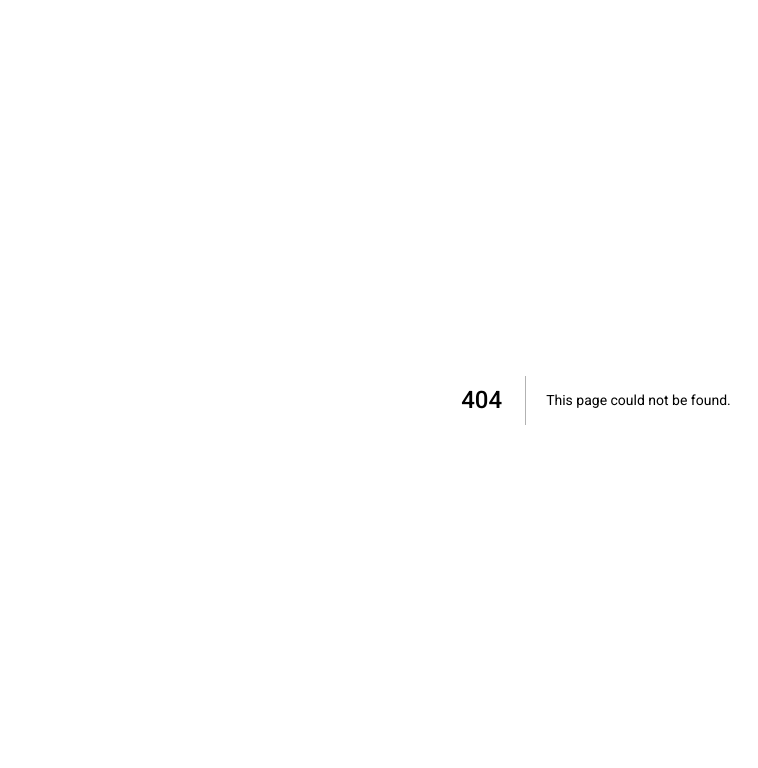
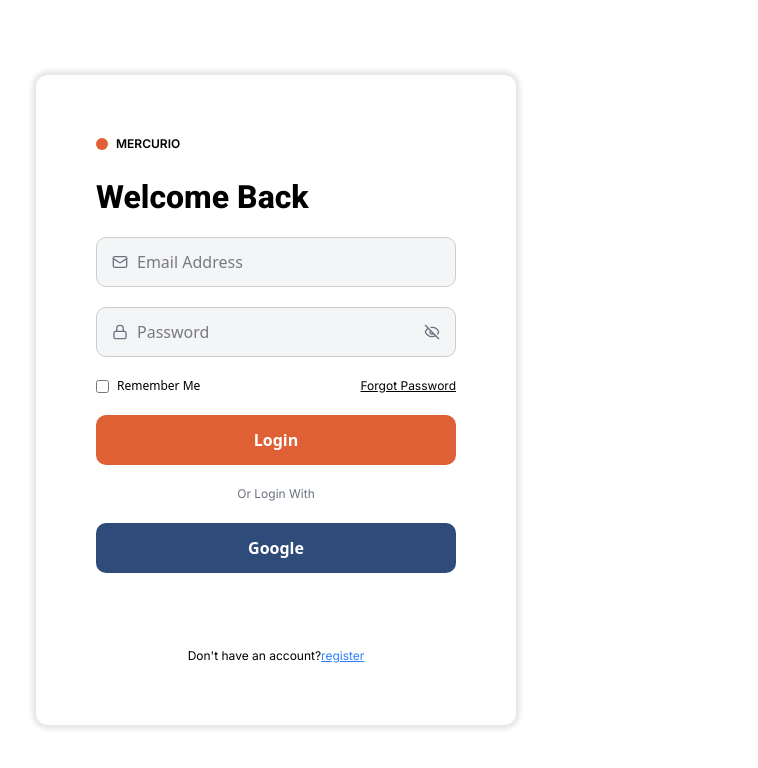
Before and after one commit to Zer0-Gravity/invoice-and-client-manager, a Next.js app: page /login in a window 1280 px wide. Before the commit this address had no page. Shown: the top 768 px of the page, without its empty margins (44-802 px from the left). Built offline with nearby package versions, Linux system fonts and the light colour scheme.

Commit message:
feat: implement authentication components with input fields and wrappers for login and registration

```diff
--- /dev/null
+++ b/app/(auth)/_components/AuthInput.tsx
@@ -0,0 +1,25 @@
+import { LucideIcon } from "lucide-react";
+
+interface InputFieldProps {
+    icons: LucideIcon;
+    placeholder: string;
+}
+
+export default function InputField({
+    icons: Icon,
+    placeholder,
+}: InputFieldProps) {
+    return (
+        <div className="relative">
+            <input
+                type="text"
+                placeholder={placeholder}
+                className="bg-input-background border border-input-border rounded-[10px] h-12.5 pl-10 text-[16px] w-full"
+            />
+            <Icon
+                size={16}
+                className="absolute top-1/2 -translate-y-1/2 left-4 text-muted-foreground"
+            />
+        </div>
+    );
+}
--- /dev/null
+++ b/app/(auth)/_components/AuthPassword.tsx
@@ -0,0 +1,34 @@
+"use client";
+
+import { Eye, EyeOff, Lock } from "lucide-react";
+import { useState } from "react";
+
+interface PasswordFieldProps {
+    placeholder: string;
+}
+
+export default function PasswordField({ placeholder }: PasswordFieldProps) {
+    const [show, setShow] = useState<boolean>(false);
+
+    return (
+        <div className="relative">
+            <input
+                type={show ? "text" : "password"}
+                placeholder={placeholder}
+                className="bg-input-background border border-input-border rounded-[10px] h-12.5 pl-10 text-[16px] w-full"
+            />
+            <Lock
+                size={16}
+                className="absolute top-1/2 -translate-y-1/2 left-4 text-muted-foreground"
+            />
+            <button
+                onClick={() => setShow(!show)}
+                type="button"
+                className="absolute top-1/2 -translate-y-1/2 right-4 text-muted-foreground cursor-pointer"
+                aria-label={show ? "Show Password" : "Hide Password"}
+            >
+                {show ? <Eye size={16} /> : <EyeOff size={16} />}
+            </button>
+        </div>
+    );
+}
--- /dev/null
+++ b/app/(auth)/_components/AuthWrapper.tsx
@@ -0,0 +1,45 @@
+import Link from "next/link";
+import { ReactNode } from "react";
+
+interface AuthWrapperProps {
+    children: ReactNode;
+    header: string;
+    link: string;
+    notice: string;
+}
+
+export default function AuthWrapper({
+    children,
+    header,
+    link,
+    notice,
+}: AuthWrapperProps) {
+    return (
+        <main className="p-5 md:p-20 flex sm:items-center h-screen">
+            {/* Form Sections */}
+            <section className="sm:p-15 rounded-xl md:shadow-[0px_0px_5px_4px_rgba(0,0,0,0.1)] bg-card w-full sm:w-120 h-full sm:h-162.5 flex flex-col items-center gap-4">
+                <div className="space-y-5 w-full">
+                    <div className="flex gap-2 md:items-center">
+                        <div className="h-3 w-3 bg-primary rounded-full" />
+                        <p className="text-[12px] font-semibold">MERCURIO</p>
+                    </div>
+                    <h1 className="text-[32px] font-extrabold">{header}</h1>
+                </div>
+
+                {children}
+
+                <div className="flex justify-end">
+                    <p className="text-[12px]">
+                        {notice}
+                        <Link
+                            href={`/${link}`}
+                            className="text-blue-500 underline"
+                        >
+                            {link}
+                        </Link>
+                    </p>
+                </div>
+            </section>
+        </main>
+    );
+}
--- /dev/null
+++ b/app/(auth)/login/page.tsx
@@ -0,0 +1,52 @@
+"use client";
+
+import { Mail } from "lucide-react";
+import InputField from "../_components/AuthInput";
+import PasswordField from "../_components/AuthPassword";
+import AuthWrapper from "../_components/AuthWrapper";
+
+export default function Login() {
+    return (
+        <AuthWrapper
+            link="register"
+            header="Welcome Back"
+            notice="Don't have an account?"
+        >
+            <form className="w-full flex-1 flex flex-col gap-5">
+                <InputField icons={Mail} placeholder="Email Address" />
+                <PasswordField placeholder="Password" />
+
+                <div className="flex justify-between ">
+                    <div className="flex gap-2 items-center">
+                        <input type="checkbox" id="remember-me" />
+                        <label
+                            htmlFor="remember-me"
+                            className="text-[12px] font-inter"
+                        >
+                            Remember Me
+                        </label>
+                    </div>
+                    <p className="text-[12px] underline">Forgot Password</p>
+                </div>
+
+                <div className="flex flex-col items-center gap-5">
+                    <button
+                        type="submit"
+                        className="bg-primary text-foreground-primary font-semibold p-2 w-full rounded-[10px] text-14 h-12.5"
+                    >
+                        Login
+                    </button>
+                    <p className="text-[12px] text-muted-foreground">
+                        Or Login With
+                    </p>
+                    <button
+                        type="button"
+                        className="bg-secondary text-foreground-secondary font-semibold p-2 w-full rounded-[10px] text-14 h-12.5"
+                    >
+                        Google
+                    </button>
+                </div>
+            </form>
+        </AuthWrapper>
+    );
+}
--- /dev/null
+++ b/app/(auth)/register/page.tsx
@@ -0,0 +1,27 @@
+import { Mail } from "lucide-react";
+import InputField from "../_components/AuthInput";
+import AuthWrapper from "../_components/AuthWrapper";
+import PasswordField from "../_components/AuthPassword";
+
+export default function Register() {
+    return (
+        <AuthWrapper
+            link="login"
+            header="Register your account"
+            notice="Already have and account?"
+        >
+            <form className="flex-1 flex flex-col gap-5 justify-center">
+                <InputField icons={Mail} placeholder="Email Address" />
+                <PasswordField placeholder="Password" />
+                <PasswordField placeholder="Repeat Password" />
+
+                <button
+                    type="submit"
+                    className="bg-secondary text-foreground-secondary font-semibold p-2 w-full rounded-[10px] text-14 h-12.5"
+                >
+                    Register
+                </button>
+            </form>
+        </AuthWrapper>
+    );
+}
--- a/app/page.tsx
+++ /dev/null
@@ -1,69 +0,0 @@
-import Image from "next/image";
-
-export default function Home() {
-  return (
-    <div className="flex flex-col flex-1 items-center justify-center bg-zinc-50 font-sans dark:bg-black">
-      <main className="flex flex-1 w-full max-w-3xl flex-col items-center justify-between py-32 px-16 bg-white dark:bg-black sm:items-start">
-        <Image
-          className="dark:invert h-5 w-[100px]"
-          src="/next.svg"
-          alt="Next.js logo"
-          width={100}
-          height={20}
-          priority
-        />
-        <div className="flex flex-col items-center gap-6 text-center sm:items-start sm:text-left">
-          <h1 className="max-w-xs text-3xl font-semibold leading-10 tracking-tight text-black dark:text-zinc-50">
-            To get started, edit the{" "}
-            <code className="rounded bg-black/[.06] px-1.5 py-0.5 font-mono text-[0.9em] dark:bg-white/[.08]">
-              page.tsx
-            </code>{" "}
-            file.
-          </h1>
-          <p className="max-w-md text-lg leading-8 text-zinc-600 dark:text-zinc-400">
-            Looking for a starting point or more instructions? Head over to{" "}
-            <a
-              href="https://vercel.com/templates?framework=next.js&utm_source=create-next-app&utm_medium=appdir-template-tw&utm_campaign=create-next-app"
-              className="font-medium text-zinc-950 dark:text-zinc-50"
-            >
-              Templates
-            </a>{" "}
-            or the{" "}
-            <a
-              href="https://nextjs.org/learn?utm_source=create-next-app&utm_medium=appdir-template-tw&utm_campaign=create-next-app"
-              className="font-medium text-zinc-950 dark:text-zinc-50"
-            >
-              Learning
-            </a>{" "}
-            center.
-          </p>
-        </div>
-        <div className="flex flex-col gap-4 text-base font-medium sm:flex-row">
-          <a
-            className="flex h-12 w-full items-center justify-center gap-2 rounded-full bg-foreground px-5 text-background transition-colors hover:bg-[#383838] dark:hover:bg-[#ccc] md:w-[158px]"
-            href="https://vercel.com/new?utm_source=create-next-app&utm_medium=appdir-template-tw&utm_campaign=create-next-app"
-            target="_blank"
-            rel="noopener noreferrer"
-          >
-            <Image
-              className="dark:invert h-[14px] w-4"
-              src="/vercel.svg"
-              alt="Vercel logomark"
-              width={16}
-              height={14}
-            />
-            Deploy Now
-          </a>
-          <a
-            className="flex h-12 w-full items-center justify-center rounded-full border border-solid border-black/[.08] px-5 transition-colors hover:border-transparent hover:bg-black/[.04] dark:border-white/[.145] dark:hover:bg-[#1a1a1a] md:w-[158px]"
-            href="https://nextjs.org/docs?utm_source=create-next-app&utm_medium=appdir-template-tw&utm_campaign=create-next-app"
-            target="_blank"
-            rel="noopener noreferrer"
-          >
-            Documentation
-          </a>
-        </div>
-      </main>
-    </div>
-  );
-}
--- a/package.json
+++ b/package.json
@@ -13,10 +13,12 @@
     "@prisma/client": "^7.10.1",
     "better-auth": "^1.7.11",
     "dotenv": "^18.0.8",
+    "lucide-react": "^1.60.0",
     "next": "16.4.2",
     "pg": "^8.23.1",
     "react": "19.3.0",
-    "react-dom": "19.3.0"
+    "react-dom": "19.3.0",
+    "react-hook-form": "^7.90.0"
   },
   "devDependencies": {
     "@tailwindcss/turbopack": "^4",
```
Also changed, not shown: 1 other file (tests, documents, lock files or other folders).
